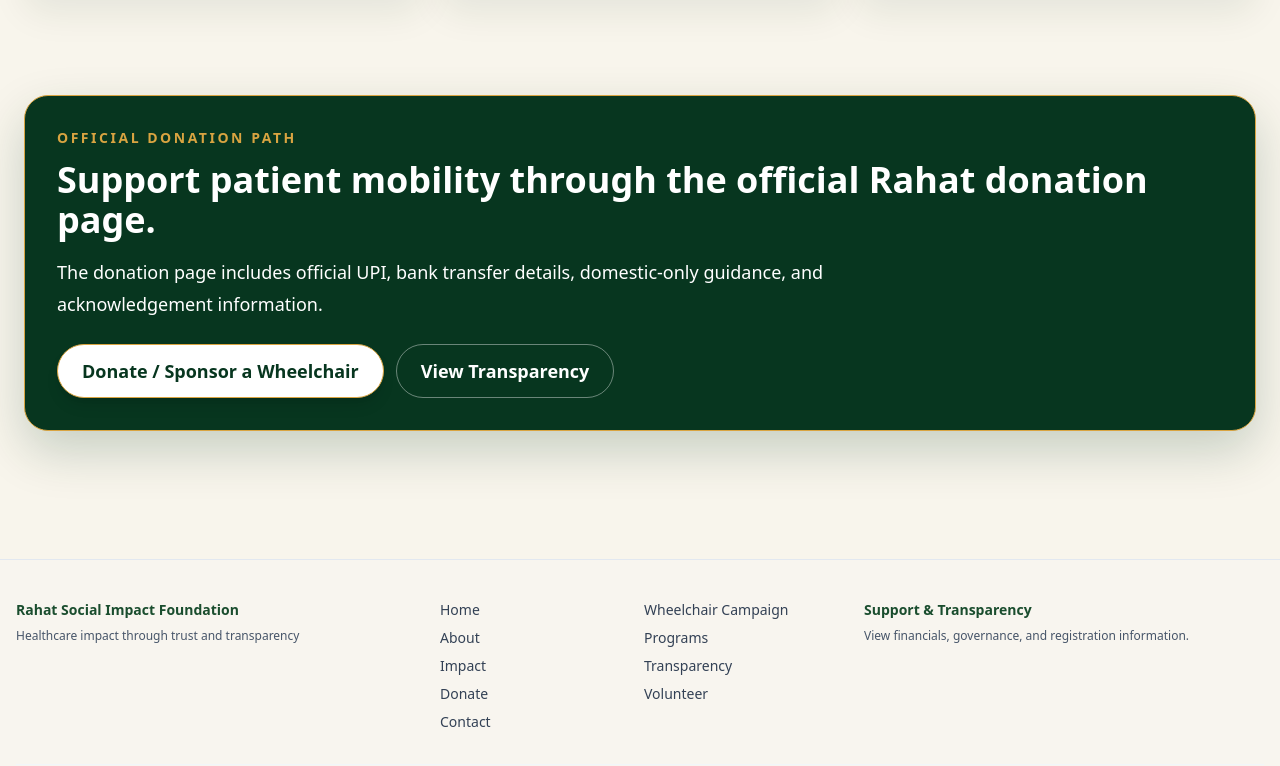
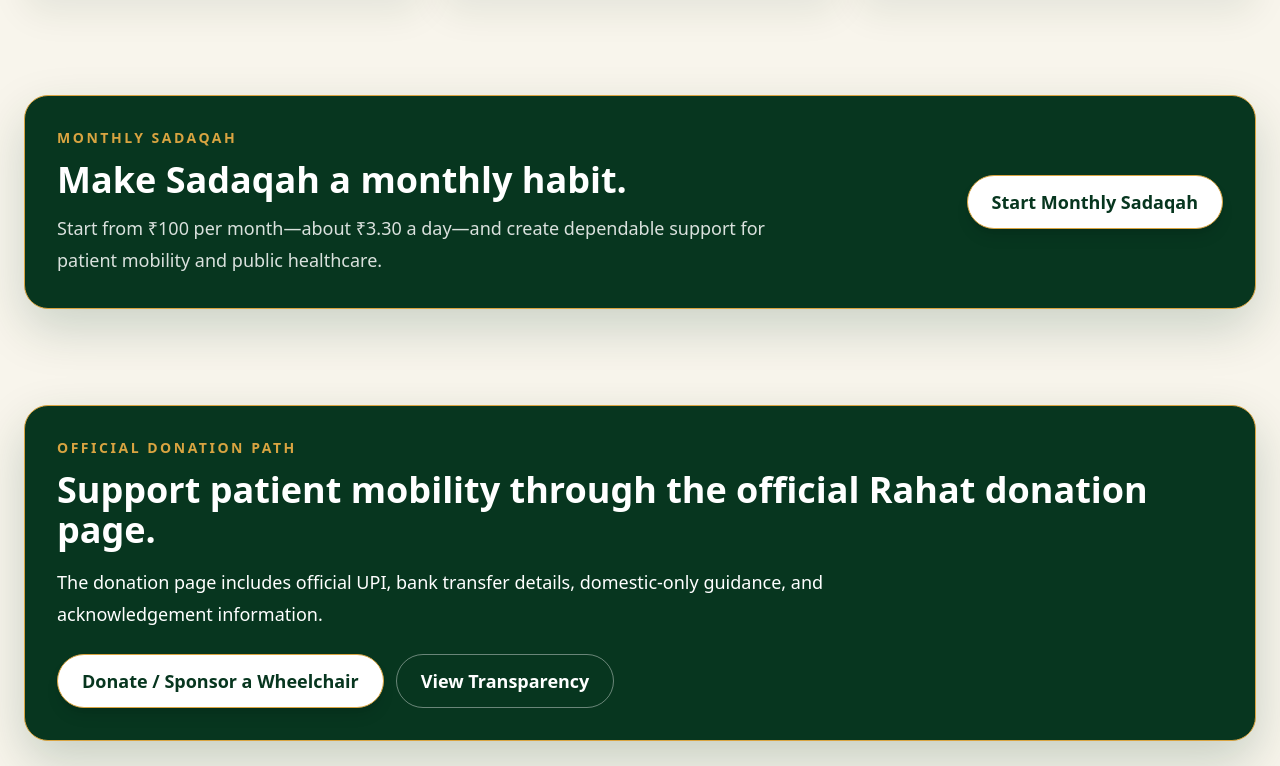
Before and after one commit to ateeb222/rahat-foundation-website, a Next.js app: page / in a window 1280 px wide. Shown: the part 2054-2820 px from the top of the page. Built offline with nearby package versions, Linux system fonts and the light colour scheme.

Commit message:
Add Monthly Sadaqah homepage pathway

```diff
--- a/app/page.tsx
+++ b/app/page.tsx
@@ -189,6 +189,17 @@
       </section>
 
       <section className="mx-auto w-full max-w-7xl px-4 py-10 sm:px-6 sm:py-12">
+        <div className="grid gap-5 rounded-[1.5rem] border border-[#D9A441] bg-[#07361F] p-6 text-white shadow-[0_20px_50px_rgba(7,54,31,0.18)] sm:p-8 lg:grid-cols-[1fr_auto] lg:items-center">
+          <div>
+            <p className="text-sm font-bold uppercase tracking-[0.18em] text-[#D9A441]">Monthly Sadaqah</p>
+            <h2 className="mt-3 text-3xl font-bold leading-tight sm:text-4xl">Make Sadaqah a monthly habit.</h2>
+            <p className="mt-3 max-w-3xl text-lg leading-8 text-white/85">Start from ₹100 per month—about ₹3.30 a day—and create dependable support for patient mobility and public healthcare.</p>
+          </div>
+          <Link href="/sadaqah" className="inline-flex min-h-[54px] w-full items-center justify-center rounded-full border border-[#D9A441] bg-white px-6 py-3 text-lg font-bold text-[#07361F] shadow-lg sm:w-auto">Start Monthly Sadaqah</Link>
+        </div>
+      </section>
+
+      <section className="mx-auto w-full max-w-7xl px-4 py-10 sm:px-6 sm:py-12">
         <div className="rounded-[1.5rem] border border-[#D9A441] bg-[#07361F] p-6 text-white shadow-[0_20px_50px_rgba(7,54,31,0.2)] sm:p-8">
           <p className="text-sm font-bold uppercase tracking-[0.18em] text-[#D9A441]">Official donation path</p>
           <h2 className="mt-3 text-3xl font-bold leading-tight sm:text-4xl">Support patient mobility through the official Rahat donation page.</h2>
```
